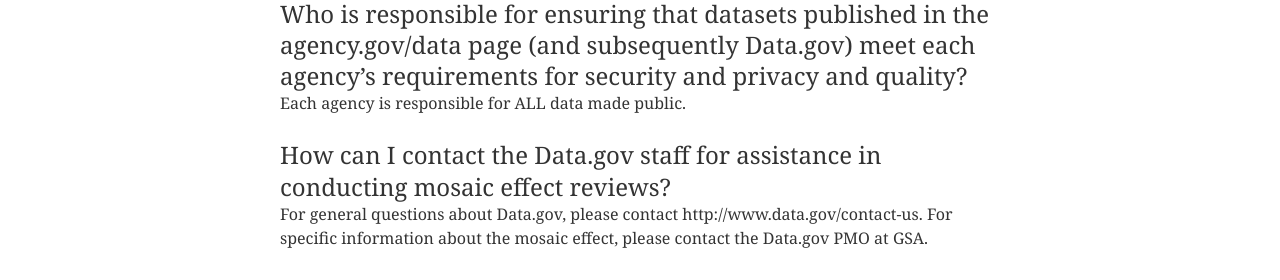
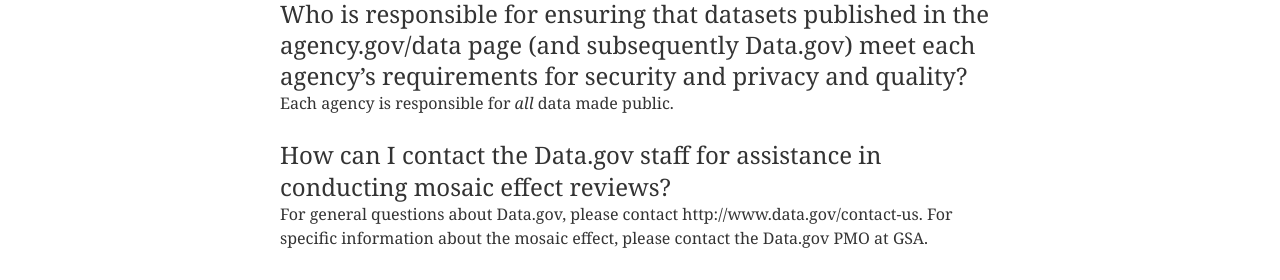
Before and after one commit to gbinal/p-o-d.github.com, a Jekyll site: the page built from faq.md, in a window 1280 px wide and 900 px high, scrolled down 3491 px. Shown: the part 168-448 px from the top of the window. Built offline with Jekyll 4.4.1, drawn with Linux system fonts in a browser that asks for light colours; nearby versions of some CDN libraries.

Commit message:
Emphasize with italics, not caps

```diff
--- a/faq.md
+++ b/faq.md
@@ -116,7 +116,7 @@ Yes, if your data management process includes rich metadata specific to the miss
 
 ### Who is responsible for ensuring that datasets published in the agency.gov/data page (and subsequently Data.gov) meet each agency's requirements for security and privacy and quality?
 
-Each agency is responsible for ALL data made public.
+Each agency is responsible for *all* data made public.
 
 ### How can I contact the Data.gov staff for assistance in conducting mosaic effect reviews?
 
```
